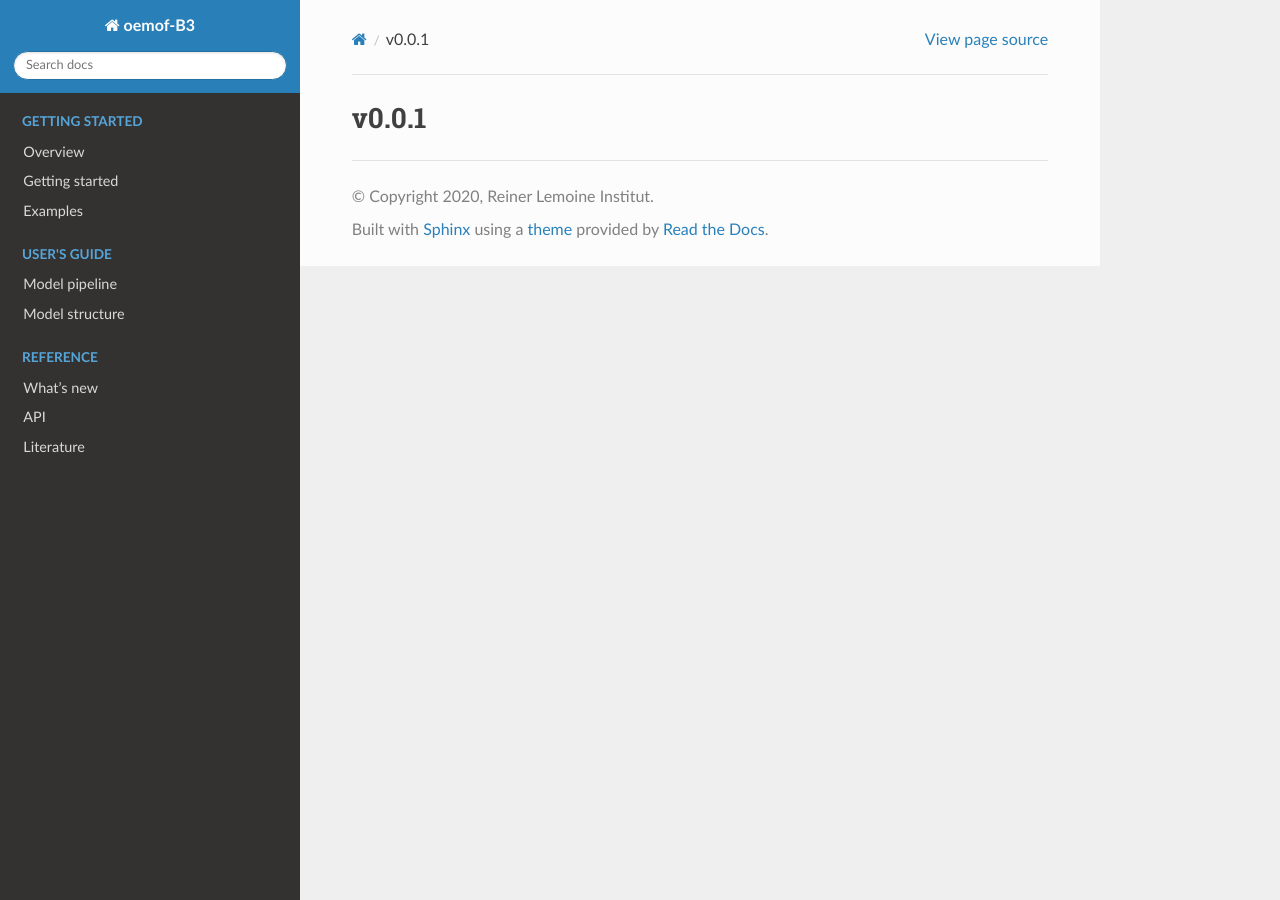
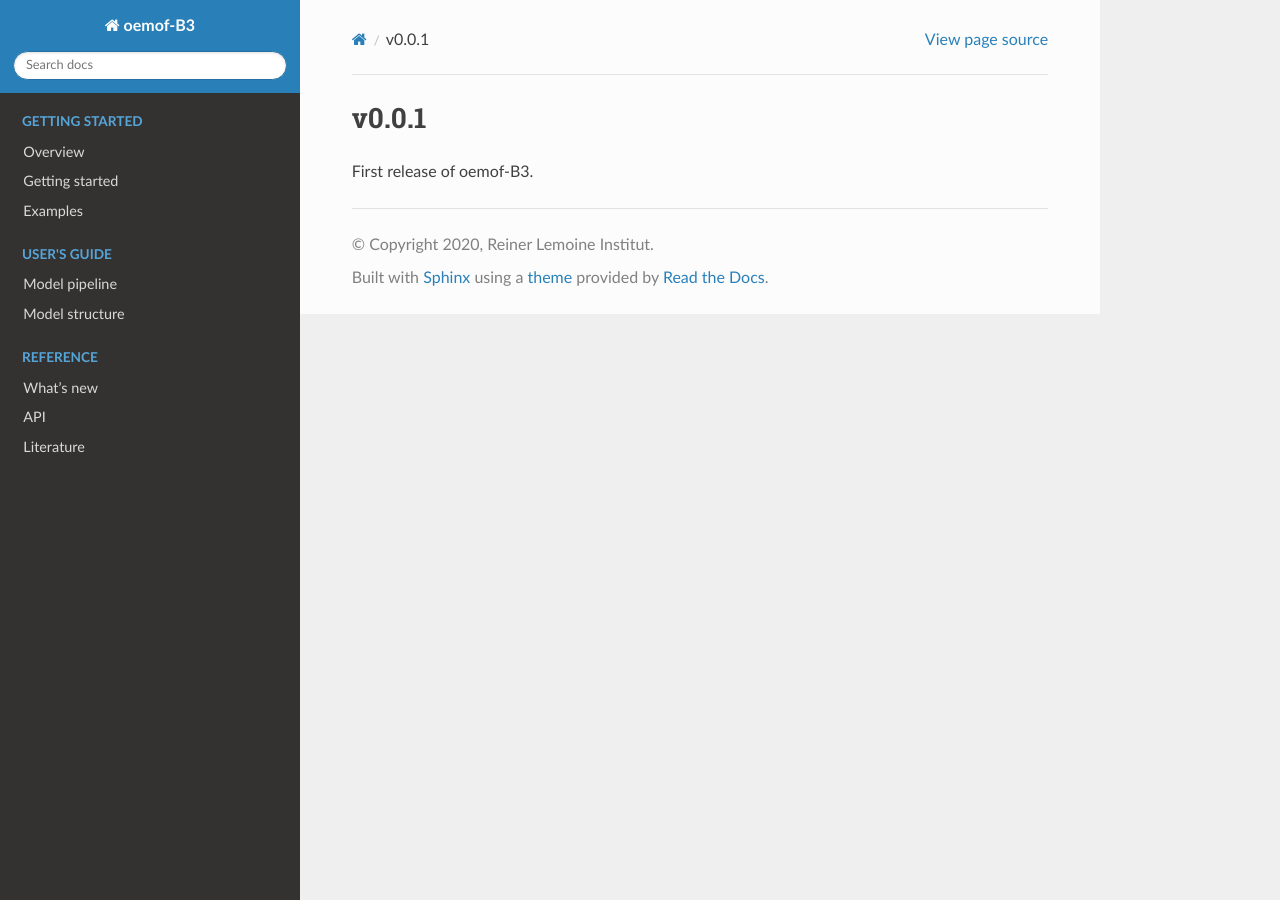
Before and after one commit to rl-institut/oemof-B3, a Sphinx documentation site: the page built from docs/whats_new/v0-0-1.rst, in a window 1280 px wide. Built offline with Sphinx 7.4.7 and the Read the Docs theme 2.0.0, drawn with Linux system fonts in a browser that asks for light colours.

Commit message:
Add one-liner to whatsnew

```diff
--- a/docs/whats_new/v0-0-1.rst
+++ b/docs/whats_new/v0-0-1.rst
@@ -1,2 +1,4 @@
 v0.0.1
 ======
+
+First release of oemof-B3.
```
